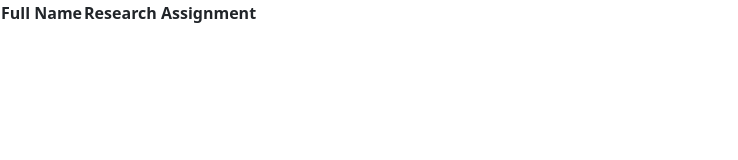
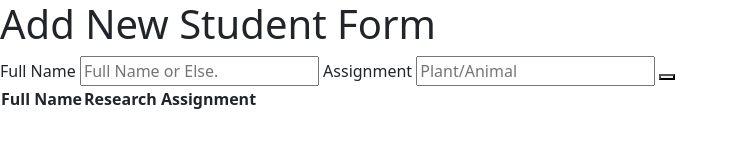
Before and after one commit to trevornei/Week-12-Lab, a plain HTML site: page index.html in a window 1280 px wide. Shown: the whole page, without its empty margins (0-738 px from the left). Drawn offline with nearby package versions, Linux system fonts and the light colour scheme; no server answers.

Commit message:
Added a form to index.html

```diff
--- a/index.html
+++ b/index.html
@@ -15,6 +15,18 @@
   </head>
   <body>
     <!-- Your HTML Code below here -->
+  <div>
+    <h1>Add New Student Form</h1>
+    <form action="" class="">
+      <label for="fullName">Full Name</label>
+      <input type="text" id="fullName" placeholder="Full Name or Else.">
+
+      <label for="newAssignment">Assignment</label>
+      <input type="newAssignment" placeholder="Plant/Animal">
+      <button type="submit"></button>
+    </form>
+  </div>
+  <div>
     <table>
       <th>Full Name</th>
       <th>Research Assignment</th>
@@ -22,7 +34,7 @@
         <!--Append information using JS to tbody-->
       </tbody>
     </table>
-
+  </div>
     <!-- ALL OF YOUR JQUERY/BOOTSTRAP/SCRIPT SETUP ARE BELOW HERE.
   WE USE CDN'S (content delivery network) INSTEAD OF NODE_MODULES -->
 
```
